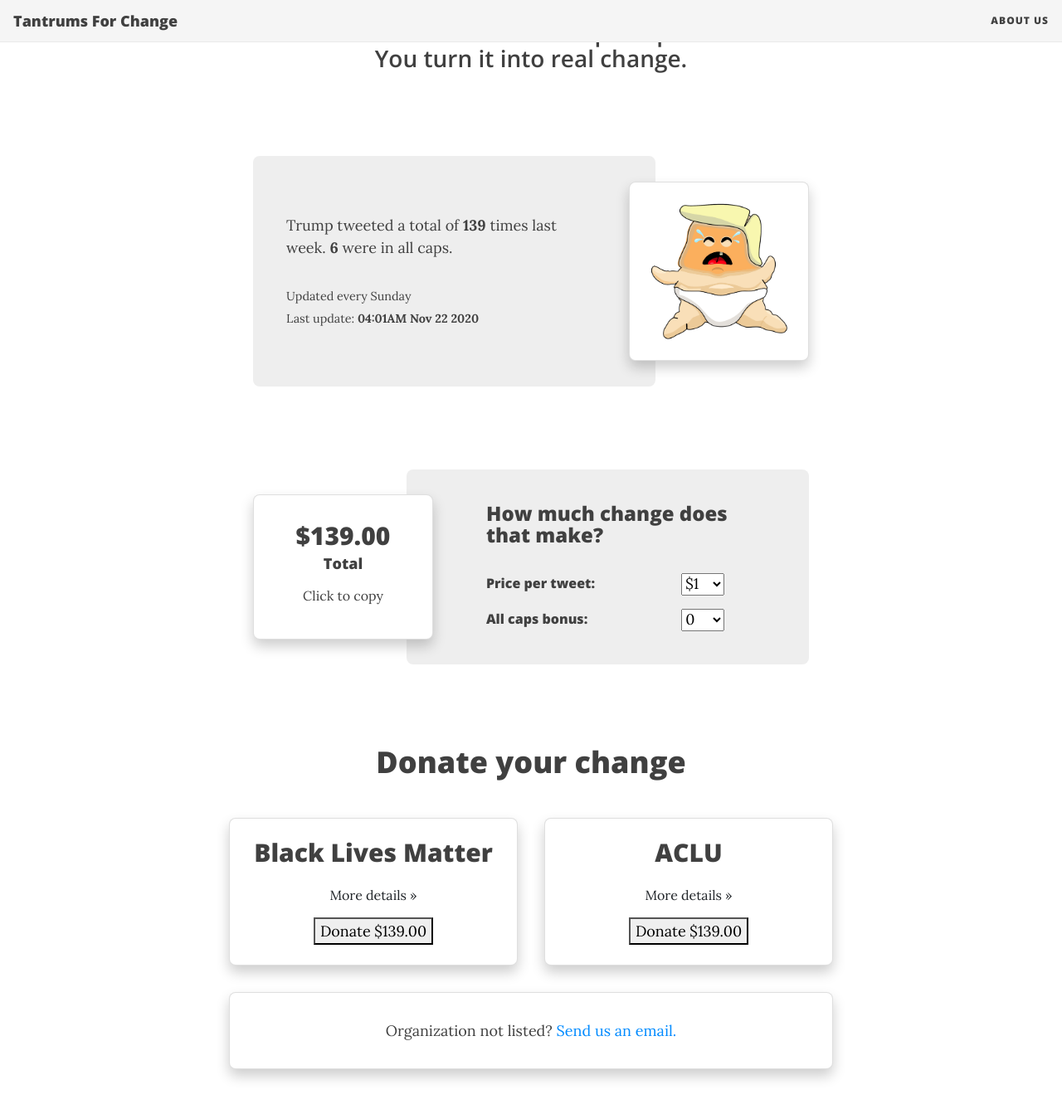
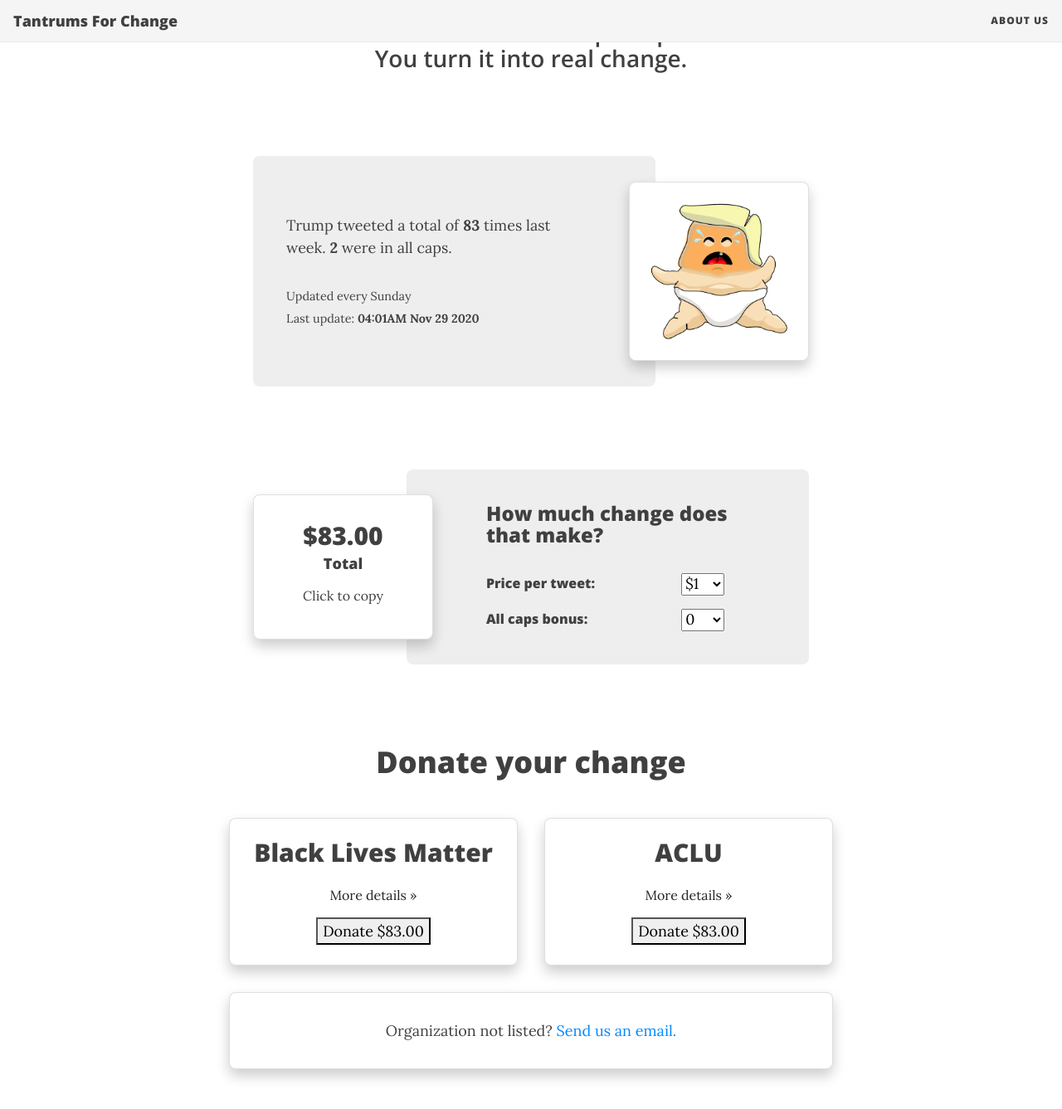
Before and after one commit to tantrumsforchange/tantrumsforchange.github.io, a Jekyll site: the page built from index.html, in a window 1280 px wide and 1400 px high, scrolled down 253 px. Shown: the top 1337 px of the window at 83% size. Built offline with Jekyll 4.4.1, drawn with Linux system fonts in a browser that asks for light colours; nearby versions of some CDN libraries; the list of posts is cut into pages by our own code.

Commit message:
Update Data Test

```diff
--- a/_data/data.yml
+++ b/_data/data.yml
@@ -1,3 +1,3 @@
-tweet_total: 139
-all_caps: 6
-update_time: 04:01AM Nov 22 2020
+tweet_total: 83
+all_caps: 2
+update_time: 04:01AM Nov 29 2020
```
